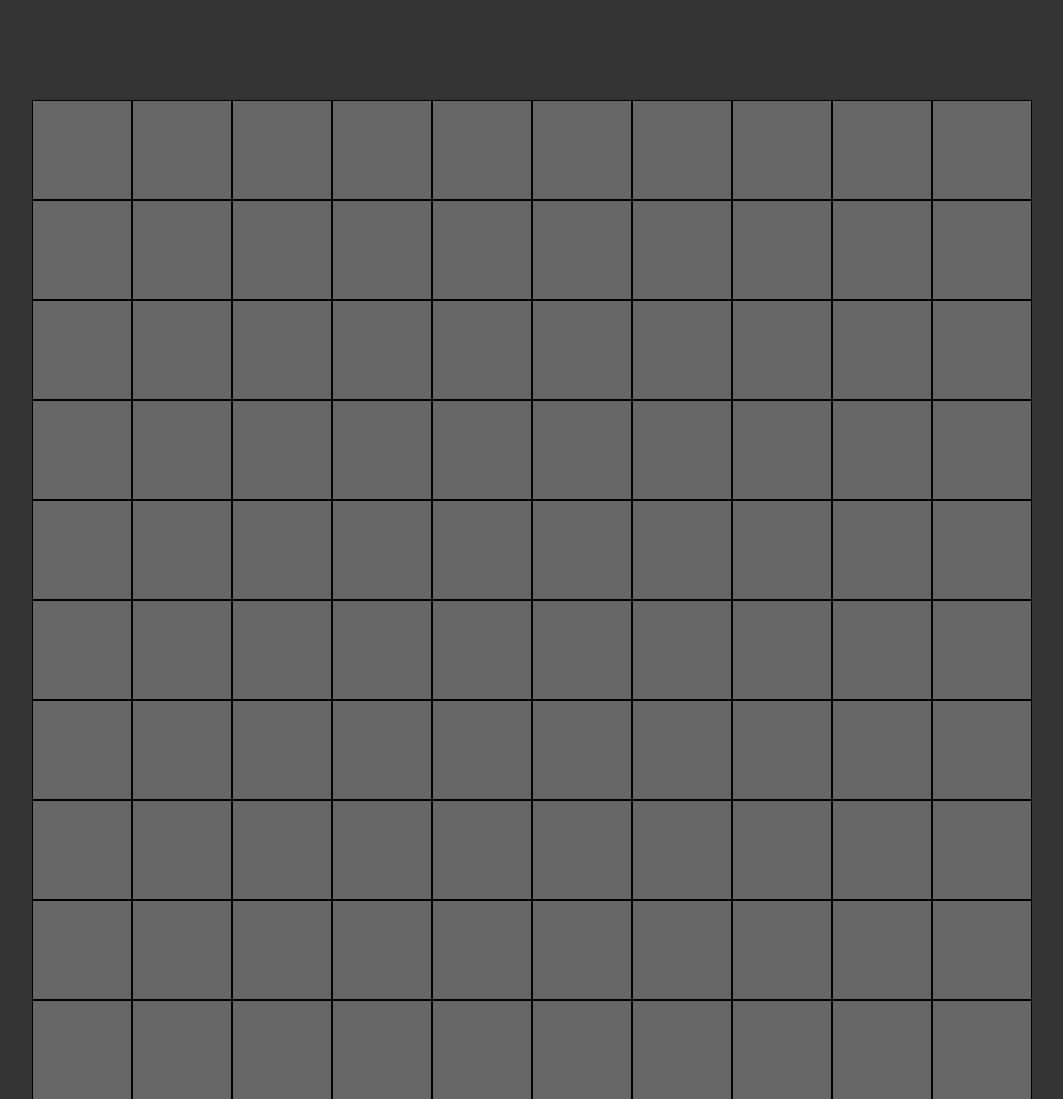
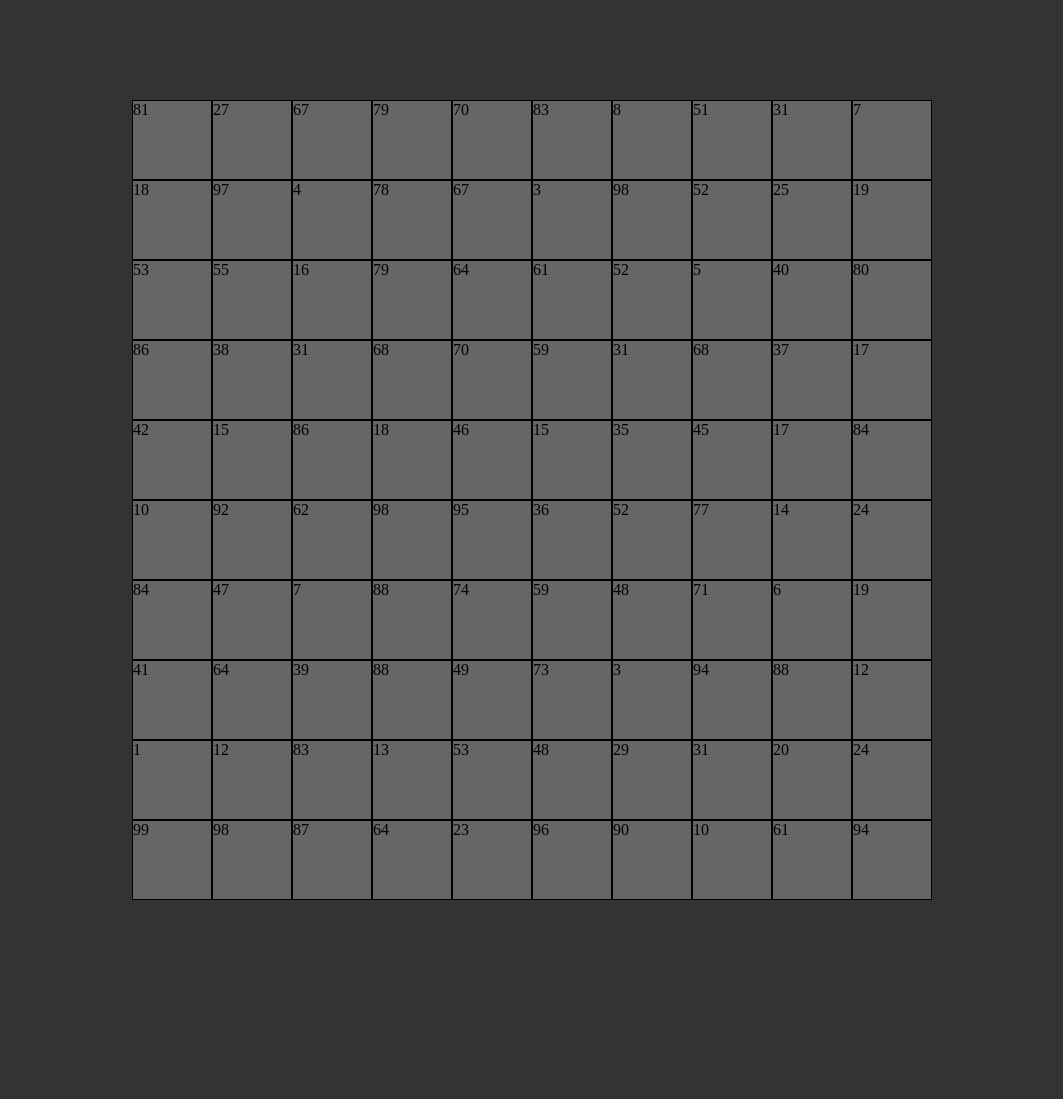
Before and after one commit to Leonardo-Gudini/js-campominato-grid, a plain HTML site: page index.html in a window 1280 px wide. Shown: the top 1099 px of the page, without its empty margins (108-1171 px from the left). After the commit the page ends 1000 px from the top, so only its background shows below. Drawn offline with Linux system fonts and the light colour scheme.

Commit message:
add numeri casuali

```diff
--- a/css/style.css
+++ b/css/style.css
@@ -11,8 +11,8 @@ body{
 #container{
     margin: 100px auto;
     background-color: #666;
-    width: 1000px;
-    height: 1000px;
+    width: 800px;
+    height: 800px;
     flex-wrap: wrap;
     display: flex;
 }
--- a/js/main.js
+++ b/js/main.js
@@ -1,7 +1,33 @@
-for(let i=0; i<100; i++){
-    const campContainer = document.getElementById("container");
+let campContainer = document.getElementById("container");
+
+let numberOfBox = 100;
+
+for(let i = 0; i < numberOfBox; i++){
+
+    const numeroBox = casualNumber(1,100)
+    const squareBox = addSquareBox(numeroBox)
+
+    campContainer.append(squareBox);
+}
+
+
+
+function casualNumber (min,max){
+    let number = Math.floor(Math.random() * ( max - min + 1)) + min;
+    console.log(number);
+    return number;
+}
+
+
+
+
+
+
+function addSquareBox (numero){
+
     let box = document.createElement("div")
     box.classList.add("squareBox")
 
-    campContainer.append(box);
+    box.append(numero);
+    return box;
 }
```
